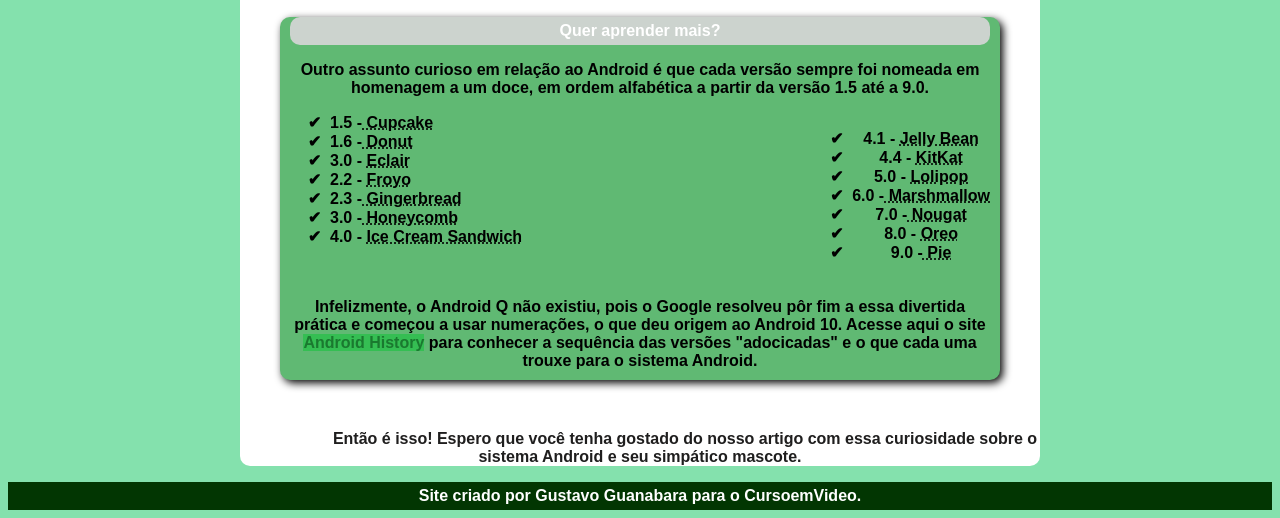
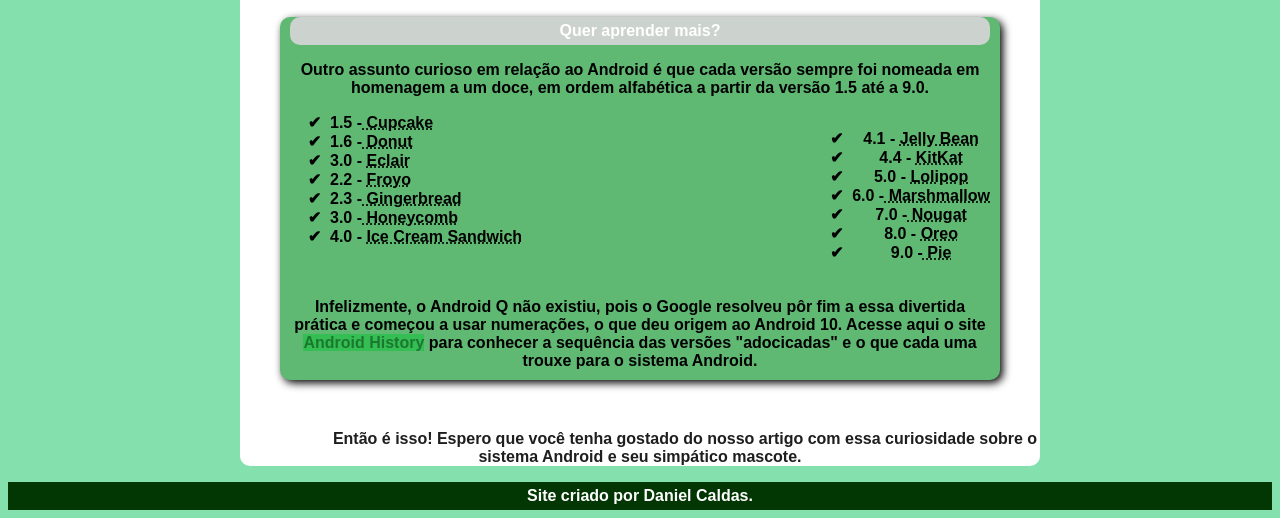
Before and after one commit to DaniCaldas/Projeto-android, a plain HTML site: page index.html in a window 1280 px wide. Shown: the part 2097-2615 px from the top of the page. Drawn offline with Linux system fonts and the light colour scheme.

Commit message:
Atualização no projeto

```diff
--- a/index.html
+++ b/index.html
@@ -122,6 +122,6 @@ A principal inspiração para os traços do novo Bugdroid veio daqueles bonequin
 
     </div>
     <footer>
-    Site criado por Gustavo Guanabara para o CursoemVideo.</footer>
+    Site criado por Daniel Caldas.</footer>
 </body>
 </html>
```
